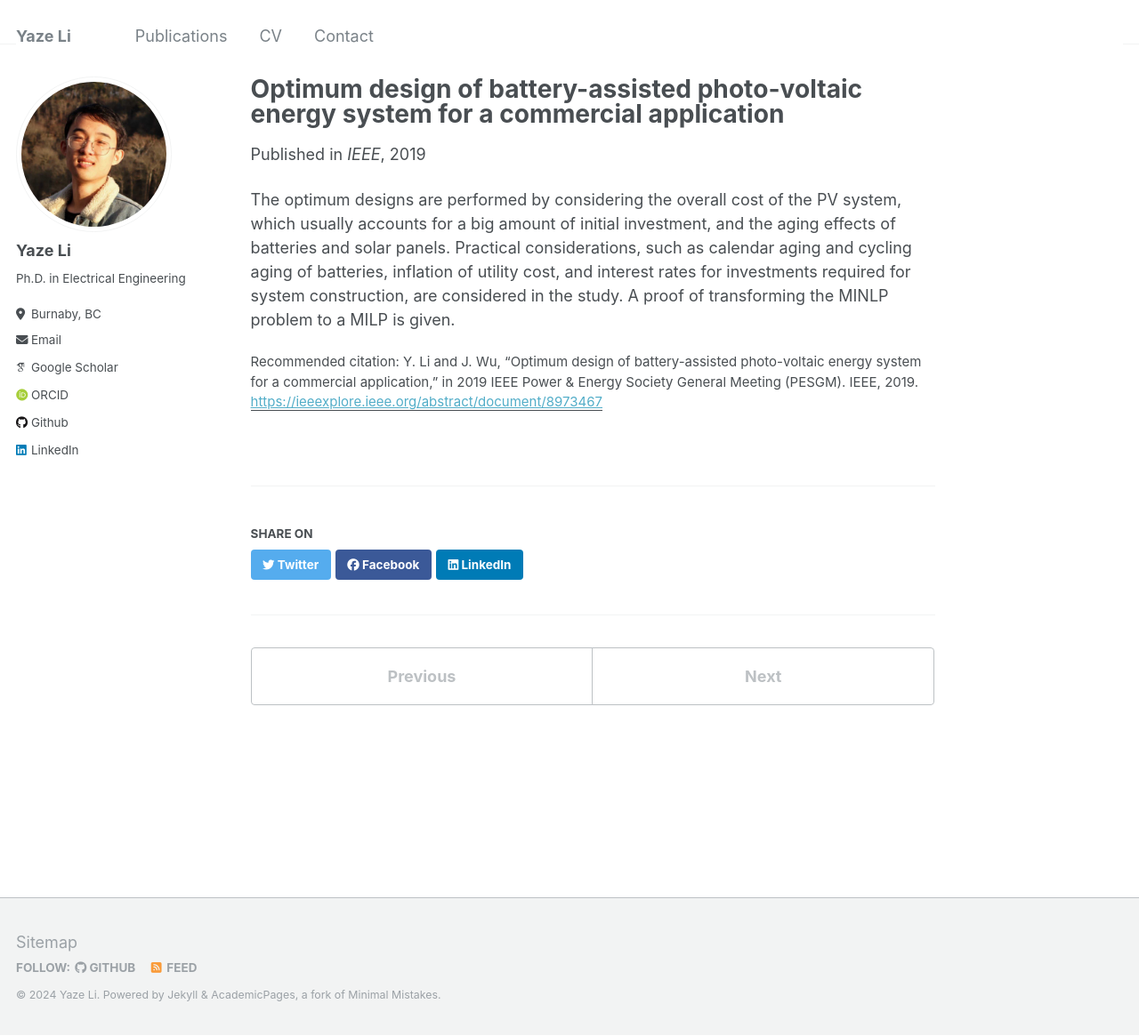
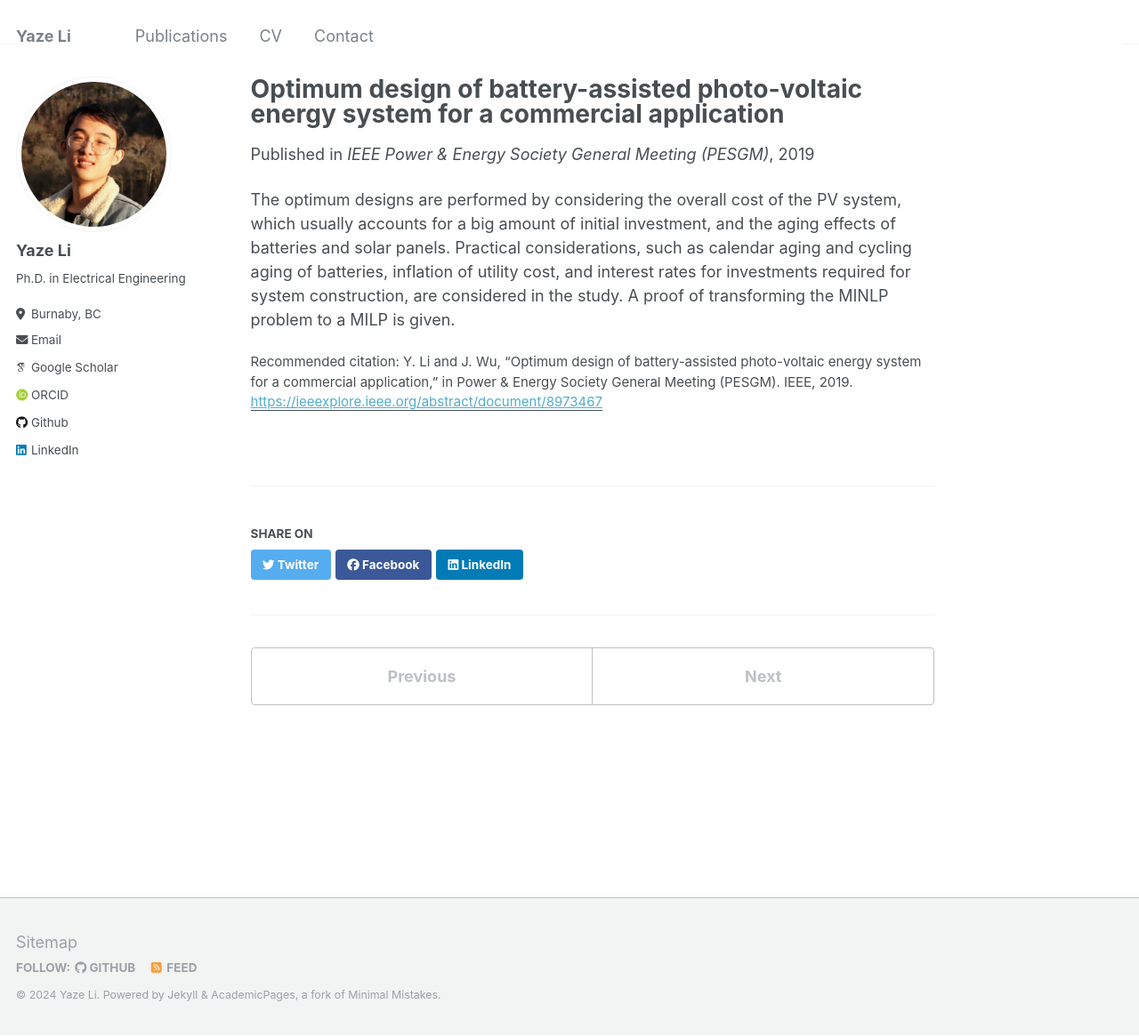
Before and after one commit to Arthurliyaze/Arthurliyaze.github.io, a Jekyll site: the page built from _publications/2019-08-04-pes-optimum-commercial-system.md, in a window 1280 px wide and 1165 px high. Shown: the whole window at 89% size. Built offline with Jekyll 4.4.1, drawn with Linux system fonts in a browser that asks for light colours; some web fonts are replaced.

Commit message:
Update 2019-08-04-pes-optimum-commercial-system.md

```diff
--- a/_publications/2019-08-04-pes-optimum-commercial-system.md
+++ b/_publications/2019-08-04-pes-optimum-commercial-system.md
@@ -4,9 +4,9 @@ collection: publications
 permalink: /publication/2019-08-04-pes-optimum-commercial-system
 excerpt: 'Before commercial users purchase and install the PV system, do they have an idea of how much to spend on it? And what is the break even point of the system? This short paper models this optimization problem.'
 date: 2019-08-04
-venue: 'IEEE'
+venue: 'IEEE Power & Energy Society General Meeting (PESGM)'
 paperurl: 'https://ieeexplore.ieee.org/abstract/document/8973467'
-citation: 'Y. Li and J. Wu, “Optimum design of battery-assisted photo-voltaic energy system for a commercial application,” in 2019 IEEE Power & Energy Society General Meeting (PESGM). IEEE, 2019.'
+citation: 'Y. Li and J. Wu, “Optimum design of battery-assisted photo-voltaic energy system for a commercial application,” in Power & Energy Society General Meeting (PESGM). IEEE, 2019.'
 ---
 
 The optimum designs are performed by considering the overall cost of the PV system, which usually accounts for a big amount of initial investment, and the aging effects of batteries and solar panels. Practical considerations, such as calendar aging and cycling aging of batteries, inflation of utility cost, and interest rates for investments required for system construction, are considered in the study. A proof of transforming the MINLP problem to a MILP is given.
```
